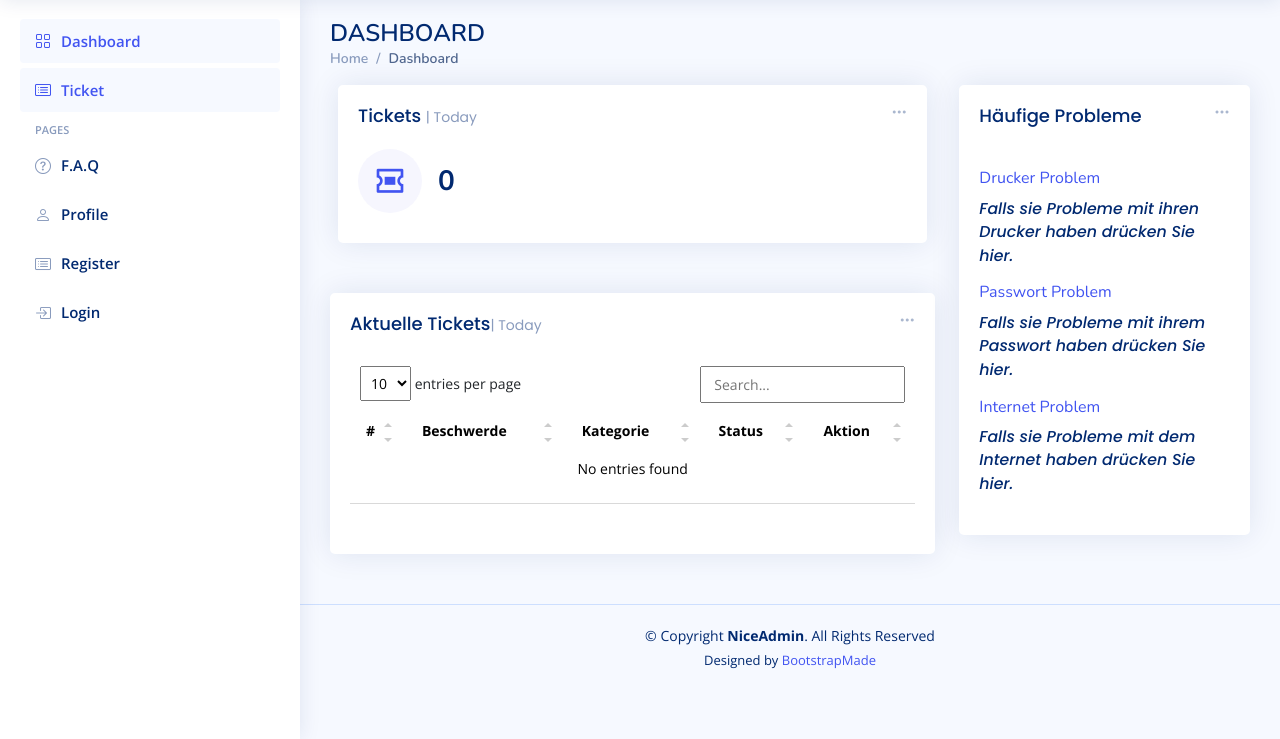
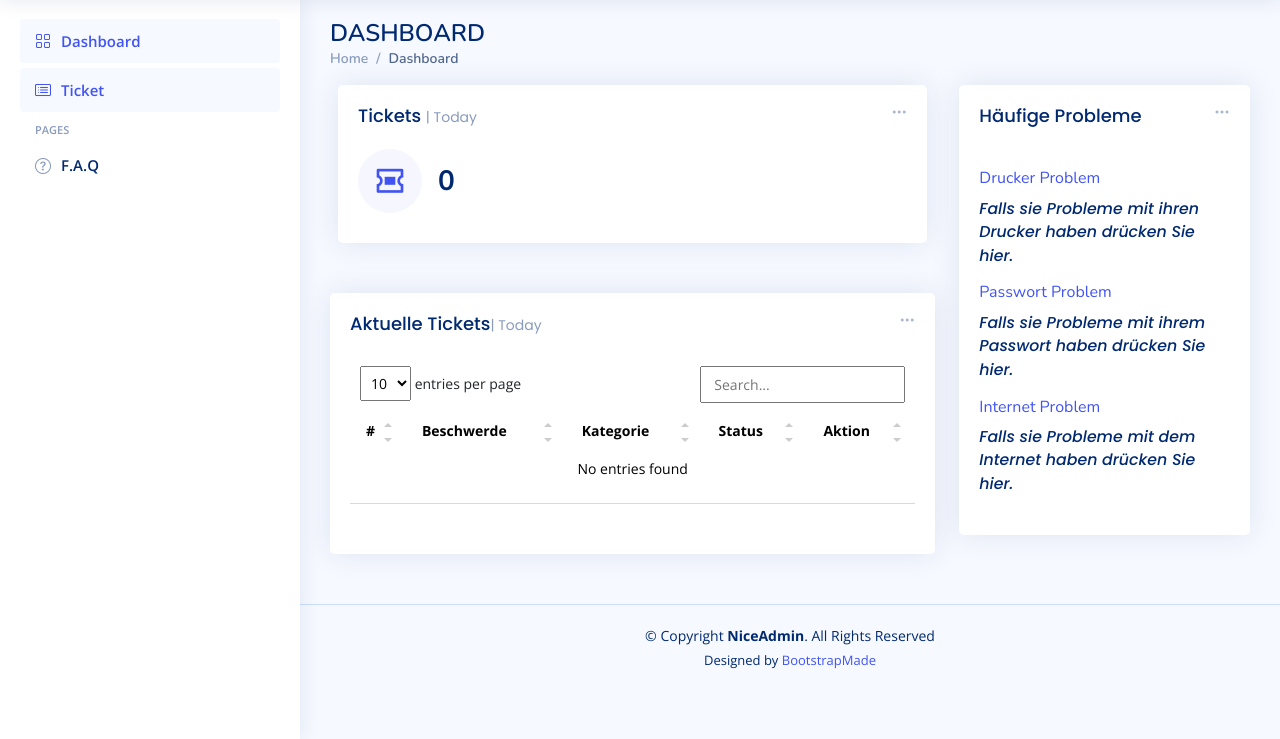
Before and after one commit to vonrodalars/MFAX422A-24Q2-WEB, a Flask app: page / in a window 1280 px wide. Shown: the part 61-800 px from the top of the page. Run offline with Flask 3, Linux system fonts and the light colour scheme; data that the repository does not hold is empty; some libraries are stand-ins or nearby versions.

Commit message:
Sidebar Finish

```diff
--- a/templates/_sidebar.html
+++ b/templates/_sidebar.html
@@ -25,30 +25,6 @@
       </a>
     </li>
     <!-- End F.A.Q Page Nav -->
-
-    <li class="nav-item">
-      <a class="nav-link collapsed" href="users-profile.html">
-        <i class="bi bi-person"></i>
-        <span>Profile</span>
-      </a>
-    </li>
-    <!-- End Profile Page Nav -->
-
-    <li class="nav-item">
-      <a class="nav-link collapsed" href="pages-register.html">
-        <i class="bi bi-card-list"></i>
-        <span>Register</span>
-      </a>
-    </li>
-    <!-- End Register Page Nav -->
-
-    <li class="nav-item">
-      <a class="nav-link collapsed" href="pages-login.html">
-        <i class="bi bi-box-arrow-in-right"></i>
-        <span>Login</span>
-      </a>
-    </li>
-    <!-- End Login Page Nav -->
   </ul>
 </aside>
 <!-- End Sidebar-->
```
